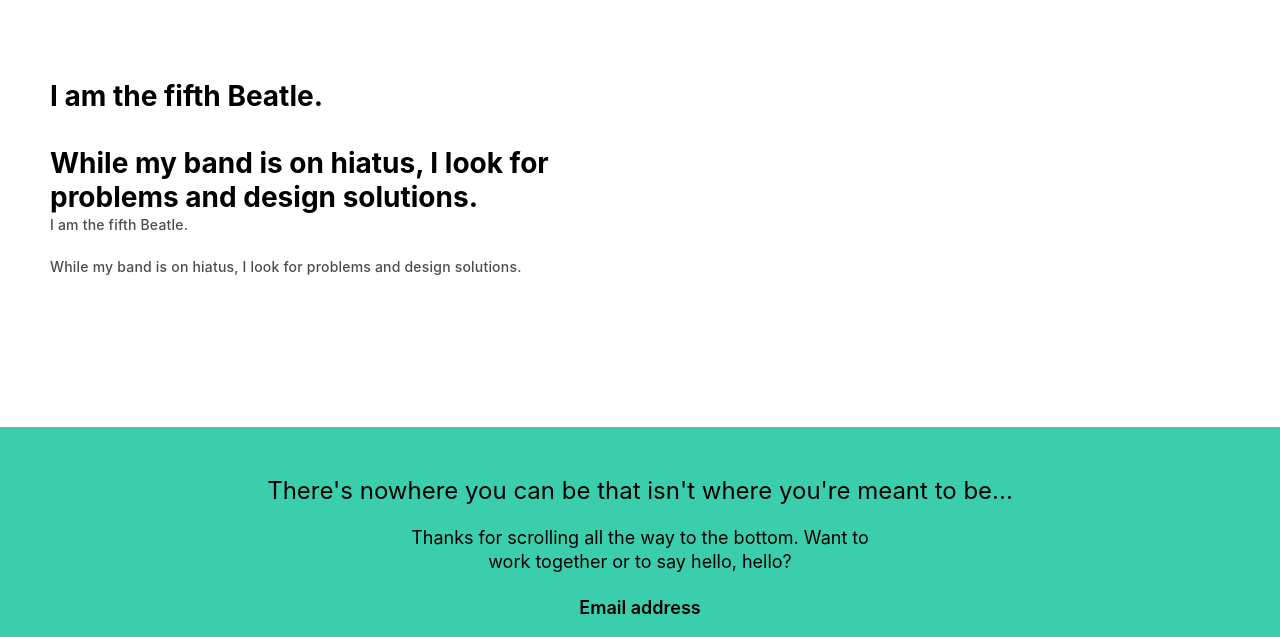
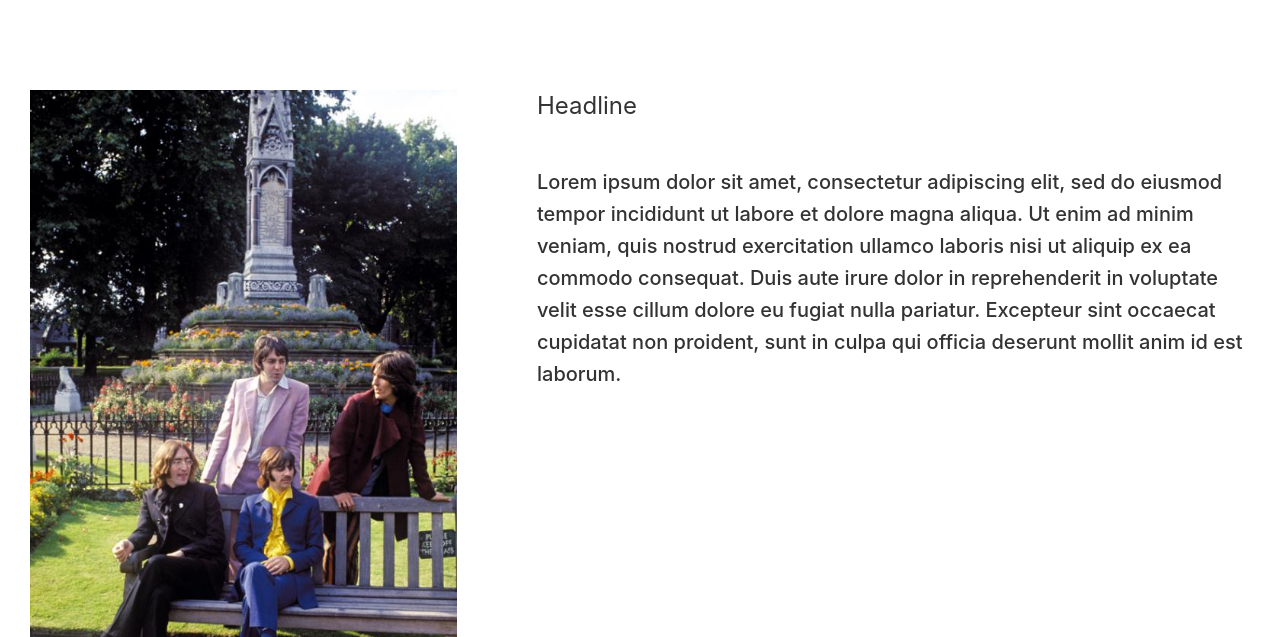
Before and after one commit to kevincward/the5thbeatle, a Gatsby site: page /about in a window 1280 px wide. Shown: the part 70-707 px from the top of the page. Built offline with nearby package versions, Linux system fonts and the light colour scheme; Gatsby itself is replaced by a stand-in of ours.

Commit message:
finish task5

```diff
--- a/src/pages/about.js
+++ b/src/pages/about.js
@@ -6,39 +6,57 @@ import Layout from '../layouts'
 
 const Container = styled.div`
     display: flex;
-    padding: 150px 50px;
+    padding: 160px 30px 80px;
+    flex-direction: row;
+    @media (max-width: 768px) {
       flex-direction: column;
-    @media (max-width: 768px) {
-    }
-`
-
-const Title = styled.div`
-    width: 565px;
-    font-family: Inter;
-    font-size: 28px;
-    font-weight: bold;
-    font-stretch: normal;
-    font-style: normal;
-    line-height: 1.2;
-    letter-spacing: normal;
-    color: #000000;
-    @media (max-width: 768px) {
-        width: 100%;
-        font-size: 32px;
+      padding: 60px 15px 44px;
     }
 `
 
 const Text = styled.div`
   font-family: Inter;
-    font-size: 14px;
+  font-size: 20px;
   font-weight: 500;
   font-stretch: normal;
   font-style: normal;
-    line-height: 1.5;
-    letter-spacing: 0.2px;
-    color: rgba(0, 0, 0, 0.7);
+  line-height: 1.6;
+  letter-spacing: normal;
+  color: #333333;
 `
 
+const Img = styled.img`
+  width: 35%;
+  height: auto;
+  @media (max-width: 768px) {
+    width: 100%;
+    margin: 32px 0;
+  }
+`
+
+const Content = styled.div`
+  width: 60%;
+  margin-left: 80px;
+  @media (max-width: 768px) {
+    width: 100%;
+    margin-left: 0px;
+  }
+`
+
+const HeadLine = styled.div`
+  font-family: Inter;
+  font-size: 24px;
+  font-weight: normal;
+  font-stretch: normal;
+  font-style: normal;
+  line-height: 1.33;
+  letter-spacing: normal;
+  color: #333333;
+  margin-bottom: 44px;
+  @media (max-width: 768px) {
+    margin-bottom: 0px;
+  }
+`
 
 const About = () => {
 
@@ -46,14 +64,24 @@ const About = () => {
   return (
     <Layout>
       <Container>
-        <Title>
-            I am the fifth Beatle. <br /><br />
-            While my band is on hiatus, I look for problems and design solutions.
-        </Title>
+        {window.matchMedia('(max-width: 768px)').matches ?
+         <HeadLine>Headline</HeadLine>
+        : null}
+        <Img src={Me} />
+        <Content>
+          {!window.matchMedia('(max-width: 768px)').matches ?
+            <HeadLine>Headline</HeadLine>
+          : null}
           <Text>
-            I am the fifth Beatle. <br /><br />
-            While my band is on hiatus, I look for problems and design solutions.
+            Lorem ipsum dolor sit amet, consectetur adipiscing elit,
+            sed do eiusmod tempor incididunt ut labore et dolore magna aliqua.
+            Ut enim ad minim veniam, quis nostrud exercitation ullamco laboris nisi
+            ut aliquip ex ea commodo consequat. Duis aute irure dolor in reprehenderit
+             in voluptate velit esse cillum dolore eu fugiat nulla pariatur.
+             Excepteur sint occaecat cupidatat non proident,
+             sunt in culpa qui officia deserunt mollit anim id est laborum.
           </Text>
+        </Content>
       </Container>
     </Layout>
   )
```
Lines whose indentation alone changed are shown as unchanged.
